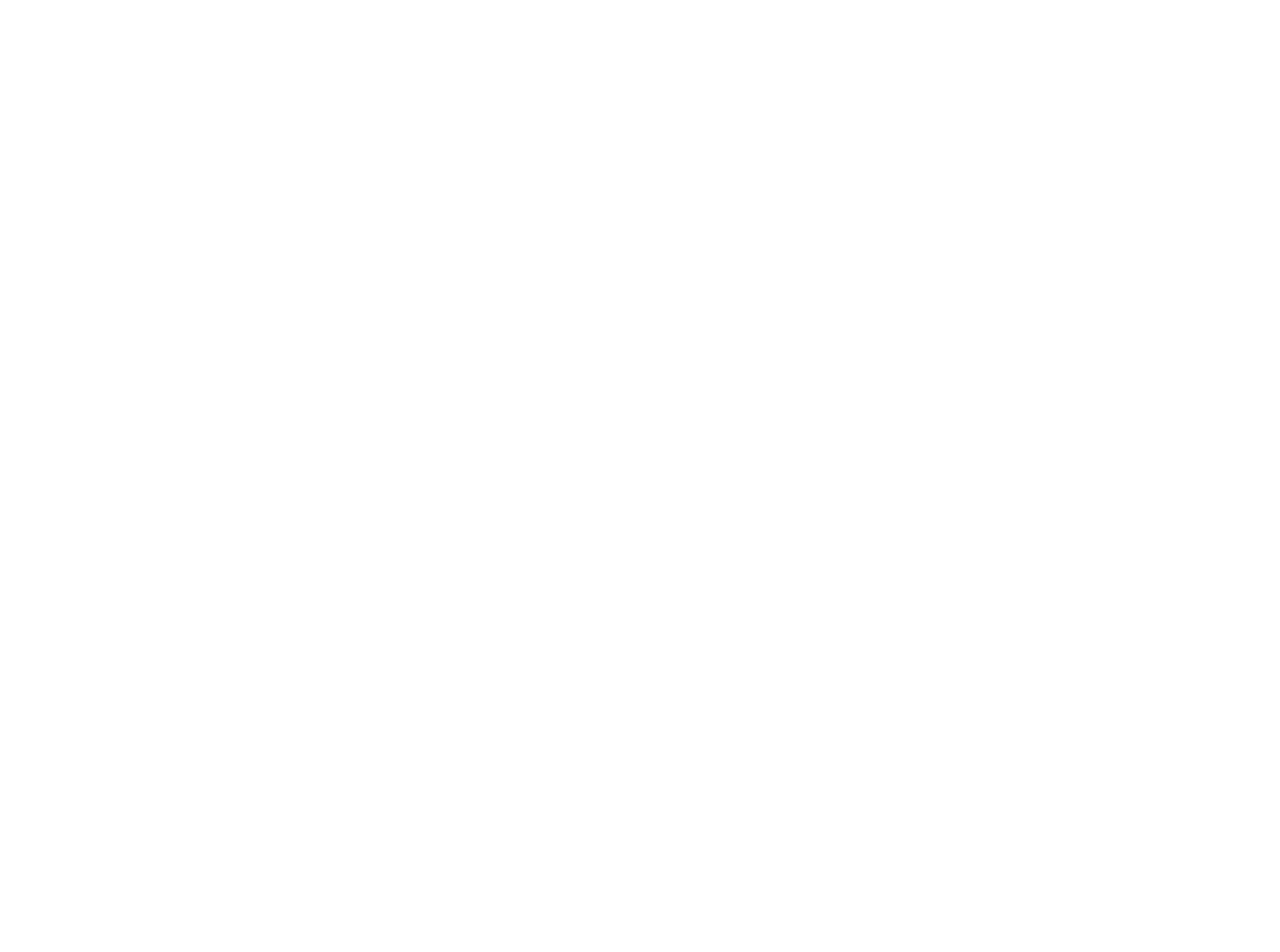
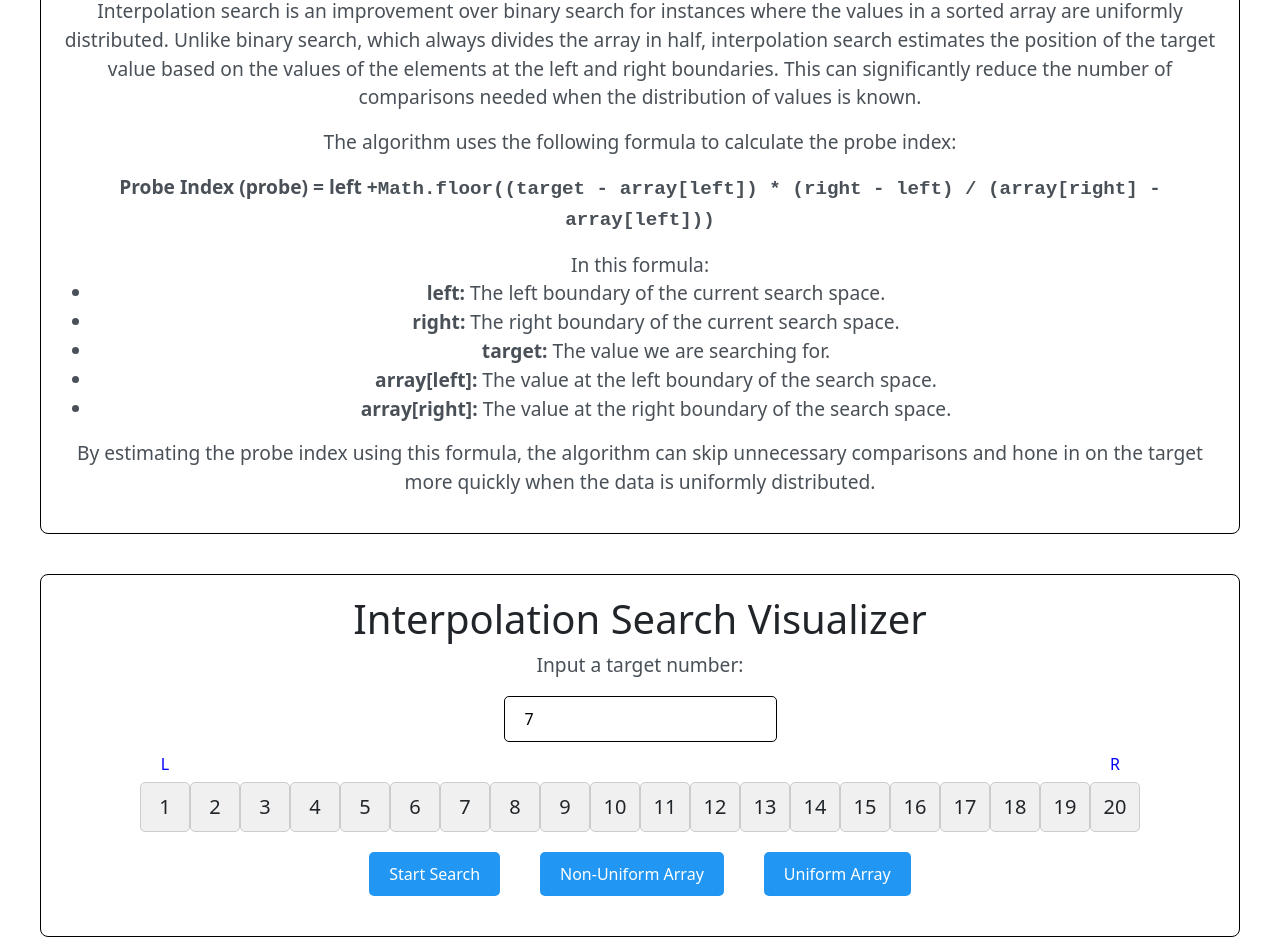
Before and after one commit to Joshua-Onley/AlgorithmsVisualiser, a React (Vite) app: page /interpolation-search in a window 1280 px wide. Before the commit this address had no page. Shown: the part 120-1072 px from the top of the page. Before the commit the page ends 800 px from the top, so only its background shows below. Built offline with nearby package versions, Linux system fonts and the light colour scheme.

Commit message:
added interpolation search

```diff
--- a/src/App.tsx
+++ b/src/App.tsx
@@ -3,6 +3,7 @@
 import ListGroup from "./components/ListGroup";
 import LinearSearchVisualizer from "./components/LinearSearchAnimation"; // Import your visualizer component
 import BinarySearchVisualizer from "./components/BinarySearchAnimation";
+import InterpolationSearchVisualizer from "./components/InterpolationSearchAnimation";
 import "./App.css"
 
 
@@ -13,7 +14,8 @@
         <Routes>
           <Route path="/" element={<ListGroup />} />
           <Route path="/linear-search" element={<LinearSearchVisualizer />} />
-          <Route path="/binary-search" element={<BinarySearchVisualizer />} /> {/* Add the binary search route */}
+          <Route path="/binary-search" element={<BinarySearchVisualizer />} />
+          <Route path="/interpolation-search" element={<InterpolationSearchVisualizer />} /> {/* Correct route */}
         </Routes>
       </div>
     </Router>
--- a/src/components/BinarySearchAnimation.tsx
+++ b/src/components/BinarySearchAnimation.tsx
@@ -52,8 +52,9 @@
         setRight(array.length - 1);
         setCurrentIndex(null);
         setFound(null);
+        setMid(Math.floor((0 + (array.length - 1)) / 2));
         binarySearch();
-        setMid(Math.floor((0 + (array.length - 1)) / 2));
+
     };
 
     useEffect(() => {
--- /dev/null
+++ b/src/components/InterpolationSearchAnimation.tsx
@@ -0,0 +1,211 @@
+import React, { useState, useEffect, useRef } from "react";
+import { motion } from "framer-motion";
+import "../App.css";
+
+function InterpolationSearchVisualizer() {
+    const initialArray= [1, 2, 3, 4, 5, 6, 7, 8, 9, 10, 11, 12, 13, 14, 15, 16, 17, 18, 19, 20];
+    const [array, setArray] = useState(initialArray);
+    const [target, setTarget] = useState(7);
+    const [left, setLeft] = useState(0);
+    const [right, setRight] = useState(array.length - 1);
+    const [currentIndex, setCurrentIndex] = useState<null | number>(null);
+    const [found, setFound] = useState<boolean | null>(null);
+    const [searching, setSearching] = useState(false);
+    const intervalRef = useRef<number | null>(null);
+
+    const interpolationSearch = () => {
+        let l = 0;
+        let r = array.length - 1;
+
+        setSearching(true);
+
+        intervalRef.current = window.setInterval(() => {
+            if (l <= r && array[l] !== array[r]) { // Prevent division by zero
+                const probe = Math.floor((target - array[l]) * (r - l) / (array[r] - array[l]) + l);
+                setCurrentIndex(probe);
+                setLeft(l);
+                setRight(r);
+
+                if (array[probe] === target) {
+                    setFound(true);
+                    clearInterval(intervalRef.current!);
+                    setSearching(false);
+                } else if (array[probe] < target) {
+                    l = probe + 1;
+                } else {
+                    r = probe - 1;
+                }
+            } else {
+                setFound(false);
+                clearInterval(intervalRef.current!);
+                setSearching(false);
+            }
+        }, 2000); // Adjust this value for animation speed
+    };
+
+    const handleSearch = () => {
+        setLeft(0);
+        setRight(array.length - 1);
+        setCurrentIndex(null);
+        setFound(null);
+        interpolationSearch();
+    };
+
+    const handleChangeToNonUniformArray = () => {
+        // Change to a non-uniform array
+        const nonUniformArray = [1, 2, 4, 8, 16, 32, 64, 128, 256, 512, 1024];
+        setArray(nonUniformArray);
+        setLeft(0);
+        setRight(nonUniformArray.length - 1);
+        setCurrentIndex(null);
+        setFound(null);
+    };
+
+    const handleChangeToUniformArray = () => {
+        // Change to a non-uniform array
+        const nonUniformArray = [1, 2, 3, 4, 5, 6, 7, 8, 9, 10, 11, 12, 13, 14, 15, 16, 17, 18, 19, 20];
+        setArray(nonUniformArray);
+        setLeft(0);
+        setRight(nonUniformArray.length - 1);
+        setCurrentIndex(null);
+        setFound(null);
+    };
+
+    useEffect(() => {
+        return () => clearInterval(intervalRef.current!);
+    }, []);
+
+    return (
+        <>
+        <div className="search-container">
+        <h1>Interpolation Search</h1>
+        <p>
+        Interpolation search is an improvement over binary search for instances
+        where the values in a sorted array are uniformly distributed. Unlike binary
+        search, which always divides the array in half, interpolation search estimates
+        the position of the target value based on the values of the elements at the
+        left and right boundaries. This can significantly reduce the number of
+        comparisons needed when the distribution of values is known.
+    </p>
+    <p>
+        The algorithm uses the following formula to calculate the probe index:
+    </p>
+    <p>
+        <strong>Probe Index (probe) = left +
+        <span style={{ fontFamily: "monospace" }}>
+        Math.floor((target - array[left]) * (right - left) / (array[right] - array[left]))
+        </span>
+        </strong>
+    </p>
+    <p>
+        In this formula:
+        <ul>
+            <li><strong>left:</strong> The left boundary of the current search space.</li>
+            <li><strong>right:</strong> The right boundary of the current search space.</li>
+            <li><strong>target:</strong> The value we are searching for.</li>
+            <li><strong>array[left]:</strong> The value at the left boundary of the search space.</li>
+            <li><strong>array[right]:</strong> The value at the right boundary of the search space.</li>
+        </ul>
+        By estimating the probe index using this formula, the algorithm can skip unnecessary comparisons and hone in on the target more quickly when the data is uniformly distributed.
+    </p>
+        </div>
+        <div className="search-container">
+            <h1>Interpolation Search Visualizer</h1>
+            <p>Input a target number:</p>
+            <input
+                type="number"
+                value={target}
+                onChange={(e) => setTarget(Number(e.target.value))}
+                className="target-input"
+            />
+            <div className="array-container">
+                {array.map((item, index) => (
+                    <div
+                        key={index}
+                        style={{
+                            position: "relative",
+                            display: "inline-block",
+                            visibility: index >= left && index <= right ? "visible" : "hidden", // Hide items outside of L and R
+                        }}
+                    >
+                        {/* Render L above the left pointer index */}
+                        {index === left && (
+                            <motion.div
+                                style={{ position: "absolute", top: -30, left: "50%", transform: "translateX(-50%)", color: "blue" }}
+                                initial={{ opacity: 0 }}
+                                animate={{ opacity: 1 }}
+                                transition={{ duration: 0.5 }}
+                            >
+                                L
+                            </motion.div>
+                        )}
+                        {/* Render R above the right pointer index */}
+                        {index === right && (
+                            <motion.div
+                                style={{ position: "absolute", top: -30, left: "50%", transform: "translateX(-50%)", color: "blue" }}
+                                initial={{ opacity: 0 }}
+                                animate={{ opacity: 1 }}
+                                transition={{ duration: 0.5 }}
+                            >
+                                R
+                            </motion.div>
+                        )}
+                        {/* Render probe above the probe index */}
+                        {index === currentIndex && (
+                            <motion.div
+                                style={{ position: "absolute", top: -30, left: "50%", transform: "translateX(-50%)", color: "blue" }}
+                                initial={{ opacity: 0 }}
+                                animate={{ opacity: 1 }}
+                                transition={{ duration: 0.5 }}
+                            >
+                                P
+                            </motion.div>
+                        )}
+                        {/* Render array item */}
+                        <motion.div
+                            className={`array-item ${index === currentIndex ? "highlight" : ""} ${
+                                found && index === currentIndex ? "found" : ""
+                            }`}
+                            initial={{ scale: 1 }}
+                            animate={{ scale: index === currentIndex ? 1.2 : 1 }}
+                            transition={{ duration: 0.5 }}
+                        >
+                            {item}
+                        </motion.div>
+                    </div>
+                ))}
+            </div>
+            <button onClick={handleSearch} className="btn-search" disabled={searching}>
+                {searching ? "Searching..." : "Start Search"}
+            </button>
+            <button onClick={handleChangeToNonUniformArray} className="btn-search">
+                        Non-Uniform Array
+            </button>
+            <button onClick={handleChangeToUniformArray} className="btn-search">
+                        Uniform Array
+                    </button>
+            {found !== null && (
+                <p className="result">
+                    {found ? `Element ${target} found at index ${currentIndex}` : `Element ${target} not found`}
+                </p>
+            )}
+        </div>
+
+        <div className="container">
+            <div className="box">
+                <h2>Time Complexity Analysis</h2>
+                <h4>Average Case</h4>
+                <p>O(log log n), where n is the number of elements in the array. This is because interpolation search uses a formula to find the probe position, which reduces the search space more effectively than binary search when the data is uniformly distributed.</p>
+                <h4>Worst Case</h4>
+                <p>O(n), where n is the number of elements in the array. This occurs when the array is not uniformly distributed. The algorithm can end up performing a linear search, checking each element one by one until the target is found</p>
+            </div>
+            <div className="box">
+                <h2>Space Complexity Analysis</h2>
+                <p>The space complexity of interpolation search is O(1) since it only uses a constant amount of space regardless of the input size.</p>
+            </div>
+        </div>
+        </>
+    )
+}
+
+export default InterpolationSearchVisualizer;
--- a/src/components/ListGroup.tsx
+++ b/src/components/ListGroup.tsx
@@ -24,9 +24,15 @@
         <li className="list-group-item">
           <Link to="/linear-search">Linear Search</Link> {/* Link added */}
         </li>
+
         <li className="list-group-item">
-          <Link to="binary-search">Binary Search</Link></li>
-        <li className="list-group-item">Interpolation Search</li>
+          <Link to="binary-search">Binary Search</Link>
+          </li>
+
+        <li className="list-group-item">
+          <Link to="/interpolation-search">Interpolation Search</Link>
+          </li>
+
         <li className="list-group-item">Exponential Search</li>
 
 
```
